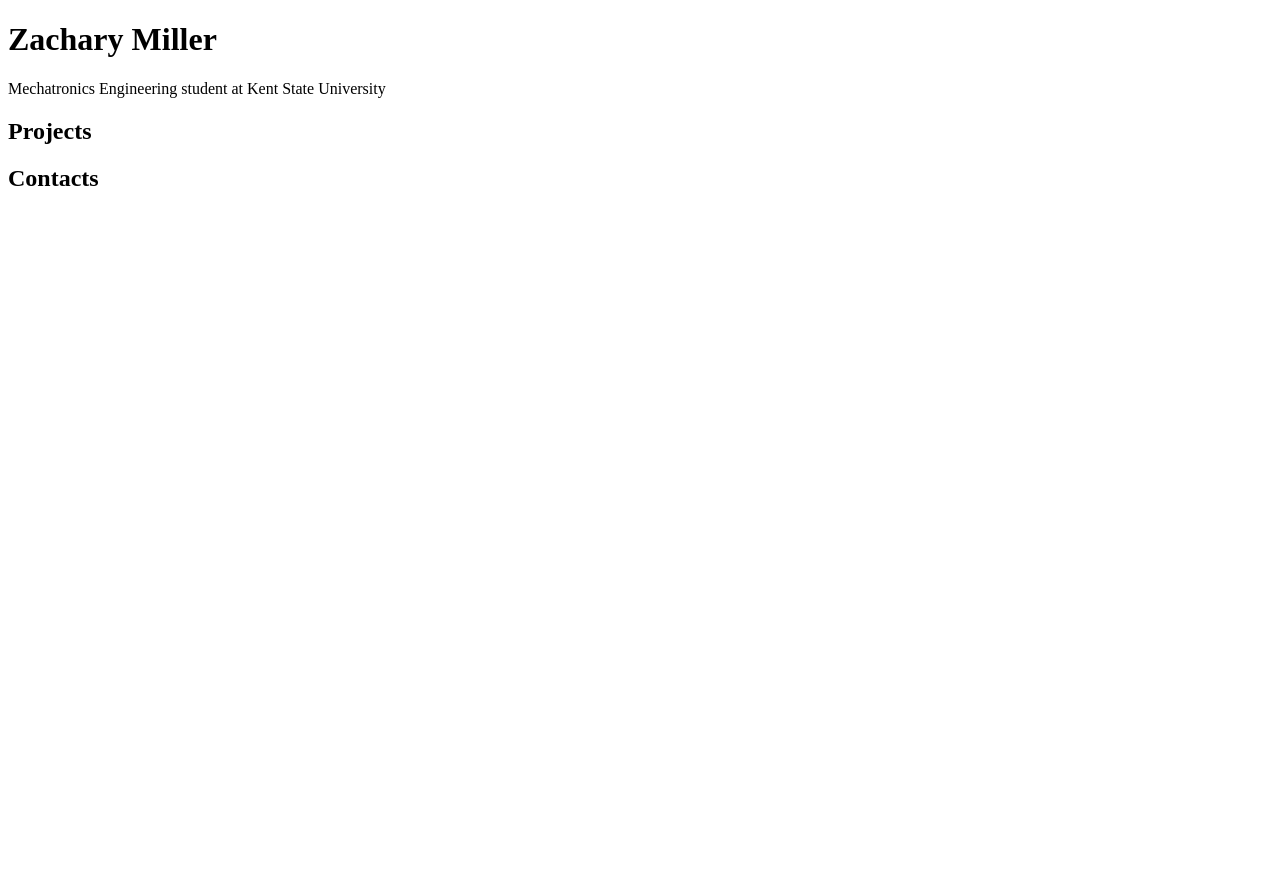
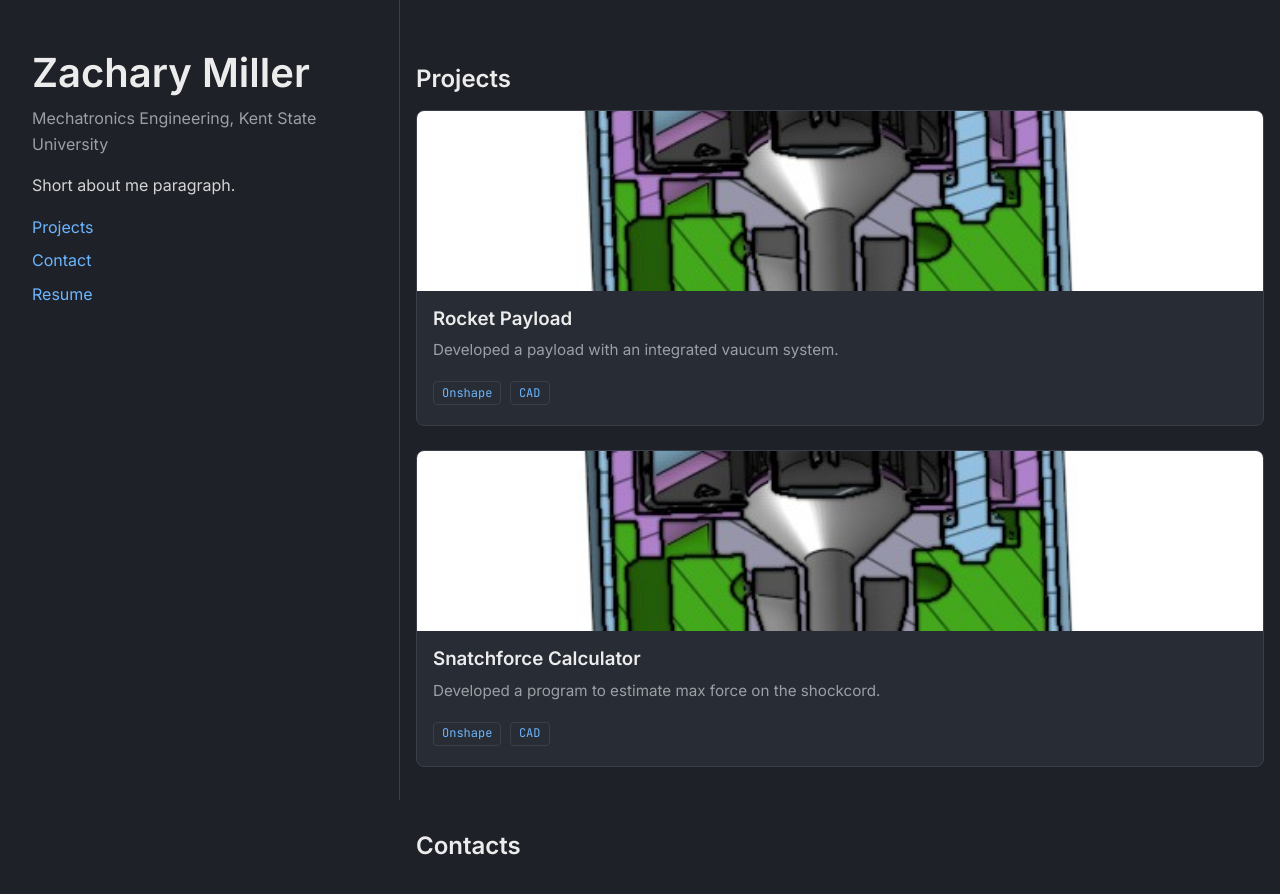
Before and after one commit to millerzachary/millerzachary.github.io, a plain HTML site: page index.html in a window 1280 px wide. Before the commit the page ends 800 px from the top, so only its background shows below. Drawn offline with Linux system fonts and the light colour scheme.

Commit message:
Add project detail pane

```diff
--- a/index.html
+++ b/index.html
@@ -1,25 +1,79 @@
 <!DOCTYPE html>
-<html lang=""en">
+<html lang="en">
 <head>
     <meta charset="UTF-8">
     <meta name="viewport" content="width=device-width, initial-scale=1.0">
     <title>Zachary Miller | Mechatronics Engineering</title>
+
+    <link rel="preconnect" href="https://fonts.googleapis.com">
+    <link rel="preconnect" href="https://fonts.gstatic.com" crossorigin>
+    <link href="https://fonts.googleapis.com/css2?family=Inter:wght@400;600&family=JetBrains+Mono&display=swap" rel="stylesheet">
+
     <link rel="stylesheet" href="style.css">
+
+    <link rel="stylesheet" href="style.css">
+    <script src="script.js" defer></script>
 </head>
 <body>
-    <header>
+    <div class="layout">
+    <aside class="sidebar">
         <h1>Zachary Miller</h1>
-        <p>Mechatronics Engineering student at Kent State University</p>
-    </header>
+        <p class="major">Mechatronics Engineering, Kent State University</p>
+        <p>Short about me paragraph.</p>
+        <nav>
+            <a href="#projects">Projects</a>
+            <a href="#contact">Contact</a>
+            <a href="resume.pdf">Resume</a>
+        </nav>
+    </aside>
 
     <main>
+        <div class="workspace">
+
         <section id="projects">
             <h2>Projects</h2>
+            <div class="project-grid">
+
+                <a class="card" href="#rocket-payload">
+                <img src="assets/rocket-payload.jpg" alt="Rocket payload CAD render">
+                <div class="card-body">
+                    <h3>Rocket Payload</h3>
+                    <p>Developed a payload with an integrated vaucum system.</p>
+                    <span class="tag">Onshape</span>
+                    <span class="tag">CAD</span>
+                </div>
+                </a>
+
+                <a class="card" href="#snatchforce-calculator">
+                <img src="assets/rocket-payload.jpg" alt="Rocket payload CAD render">
+                <div class="card-body">
+                    <h3>Snatchforce Calculator</h3>
+                    <p>Developed a program to estimate max force on the shockcord.</p>
+                    <span class="tag">Onshape</span>
+                    <span class="tag">CAD</span>
+                </div>
+                </a>
+
+            </div>
         </section>
+        <div class="detail-pane">
+
+            <article class="project-detail" id="rocket-payload" hidden>
+                <h2>Rocket Payload</h2>
+                <p>Your full description goes here.</p>
+            </article>
+
+            <article class="project-detail" id="snatchforce-calculator" hidden>
+                <h2>Snatchforce Calculator</h2>
+                <p>Full description goes here.</p>
+            </article>
+        </div>
+        </div>
 
         <section id="contact">
             <h2>Contacts</h2>
         </section>
     </main>
+    </div>
 </body>
 </html>
--- /dev/null
+++ b/script.js
@@ -0,0 +1,18 @@
+const workspace = document.querySelector('.workspace');
+const details = document.querySelectorAll('.project-detail');
+
+function showProject() {
+  const id = location.hash.slice(1);
+  let found = false;
+
+  details.forEach(d => {
+    const match = d.id === id;
+    d.hidden = !match;
+    if (match) found = true;
+  });
+
+  workspace.classList.toggle('has-detail', found);
+}
+
+window.addEventListener('hashchange', showProject);
+showProject();
--- a/style.css
+++ b/style.css
@@ -0,0 +1,212 @@
+* {
+    box-sizing: border-box;
+    margin: 0;
+    padding: 0;
+}
+
+:root {
+    --bg: #1e2127;
+    --surface: #282c34;
+    --border: #3a3f4a;
+    --text: #d4d4d4;
+    --muted: #9aa0a6;
+    --accent: #6cb6ff;
+}
+
+html {
+    scroll-behavior: smooth;
+}
+
+body {
+    background: var(--bg);
+    color: var(--text);
+    font-family: 'Inter', system-ui, sans-serif;
+    font-weight: 400;
+    font-size: 1rem;
+    line-height: 1.6;
+}
+
+main{
+    max-width: 1000px;
+    padding: 2rem 1rem;
+}
+
+footer {
+    max-width: 1000px;
+    margin: 0 auto;
+    padding: 2rem 1rem;
+}
+
+h1,
+h2,
+h3 {
+    font-weight: 600;
+    line-height: 1.25;
+    color: #ececec;
+}
+
+h1 {
+    font-size: 2.5rem;
+    margin-bottom: 0.5rem;
+}
+
+h2 {
+    font-size: 1.5rem;
+    margin: 2rem 0 1rem;
+}
+
+p {
+    margin-bottom: 1rem;
+}
+
+a {
+    color: var(--accent);
+    text-decoration: none;
+}
+
+a:hover {
+    text-decoration: underline;
+}
+
+/* Project cards */
+.project-grid {
+    display: grid;
+    grid-template-columns: 1fr;
+    gap: 1.5rem;
+}
+
+.card {
+    display: block;
+    background: var(--surface);
+    border: 1px solid var(--border);
+    border-radius: 8px;
+    overflow: hidden;
+    color: inherit;
+    text-decoration: none;
+    transition: transform 0.15s ease, border-color 0.15s ease;
+}
+
+.card:hover {
+    transform: translateY(-4px);
+    border-color: var(--accent);
+    text-decoration: none;
+}
+
+.card img {
+    display: block;
+    width: 100%;
+    height: 180px;
+    object-fit: cover;
+}
+
+.card-body {
+    padding: 1rem;
+}
+
+.card-body h3 {
+    margin-bottom: 0.5rem;
+}
+
+.card-body p {
+    color: var(--muted);
+    font-size: 0.95rem;
+}
+
+/* Tech tags */
+.tag {
+    display: inline-block;
+    font-family: 'JetBrains Mono', monospace;
+    font-size: 0.75rem;
+    color: var(--accent);
+    border: 1px solid var(--border);
+    border-radius: 4px;
+    padding: 0.1rem 0.5rem;
+    margin: 0 0.25rem 0.25rem 0;
+}
+
+/* Project pages */
+.project img {
+    max-width: 100%;
+    border-radius: 8px;
+    margin: 1rem 0;
+}
+
+code {
+    font-family: 'JetBrains Mono', monospace;
+    background: var(--surface);
+    padding: 0.1rem 0.4rem;
+    border-radius: 4px;
+    font-size: 0.9em;
+}
+
+.layout {
+    display: grid;
+    grid-template-columns: 400px 1fr;
+    min-height: 100vh;
+}
+
+.sidebar {
+    position: sticky;
+    top: 0;
+    height: 100vh;
+    padding: 3rem 2rem;
+    border-right: 1px solid var(--border);
+    overflow-y: auto;
+}
+
+.sidebar nav a {
+    display: block;
+    margin-top: 0.5rem;
+}
+
+.major {
+    color: var(--muted);
+    margin-bottom: 1rem;
+}
+
+.workspace {
+    display: grid;
+    grid-template-columns: 1fr;
+    gap: 2rem;
+}
+
+.workspace.has-detail {
+    grid-template-columns: 280px 1fr;
+}
+
+.workspace.has-detail .project-grid {
+    grid-template-columns: 1fr;
+}
+
+.workspace.has-detail .card p,
+.workspace.has-detail .card .tag {
+    display: none;
+}
+
+@media (max-width: 800px) {
+    .layout {
+        grid-template-columns: 1fr;
+    }
+    .sidebar {
+        position: static;
+        height: auto;
+        border-right: none;
+        border-bottom: 1px solid var(--border);
+    }
+    .workspace.has-detail {
+        grid-template-columns: 1fr;
+    }
+}
+
+/* Phones */
+@media (max-width: 600px) {
+    h1 {
+        font-size: 2rem;
+    }
+    .card {
+        grid-template-columns: 1fr;
+    }
+    .card img {
+        height: 180px;
+    }
+}
```
Also changed, not shown: assets/rocket-payload.jpg (added), projects/rocket-payload.html (added), projects/snatchforce-calculator.html (added).
